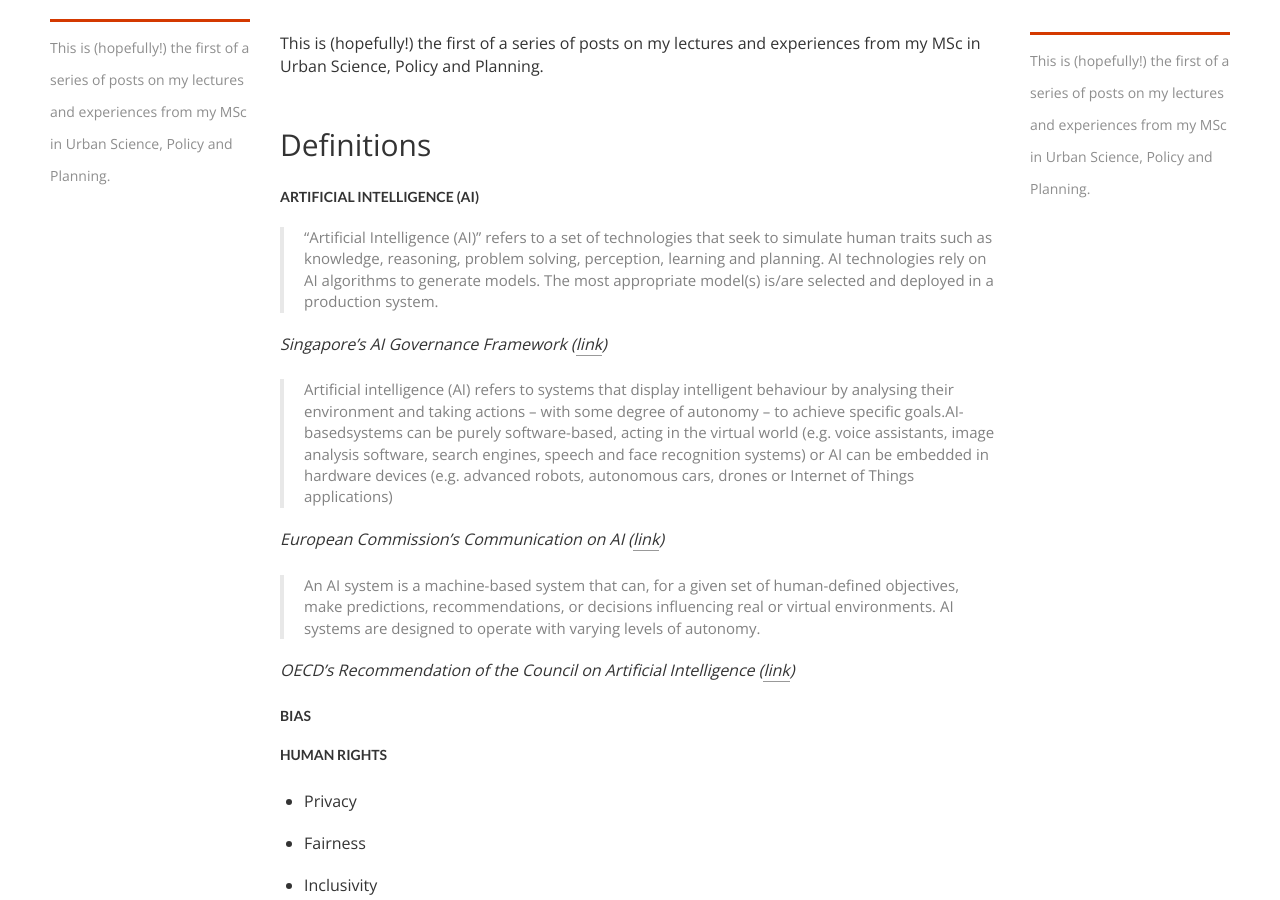
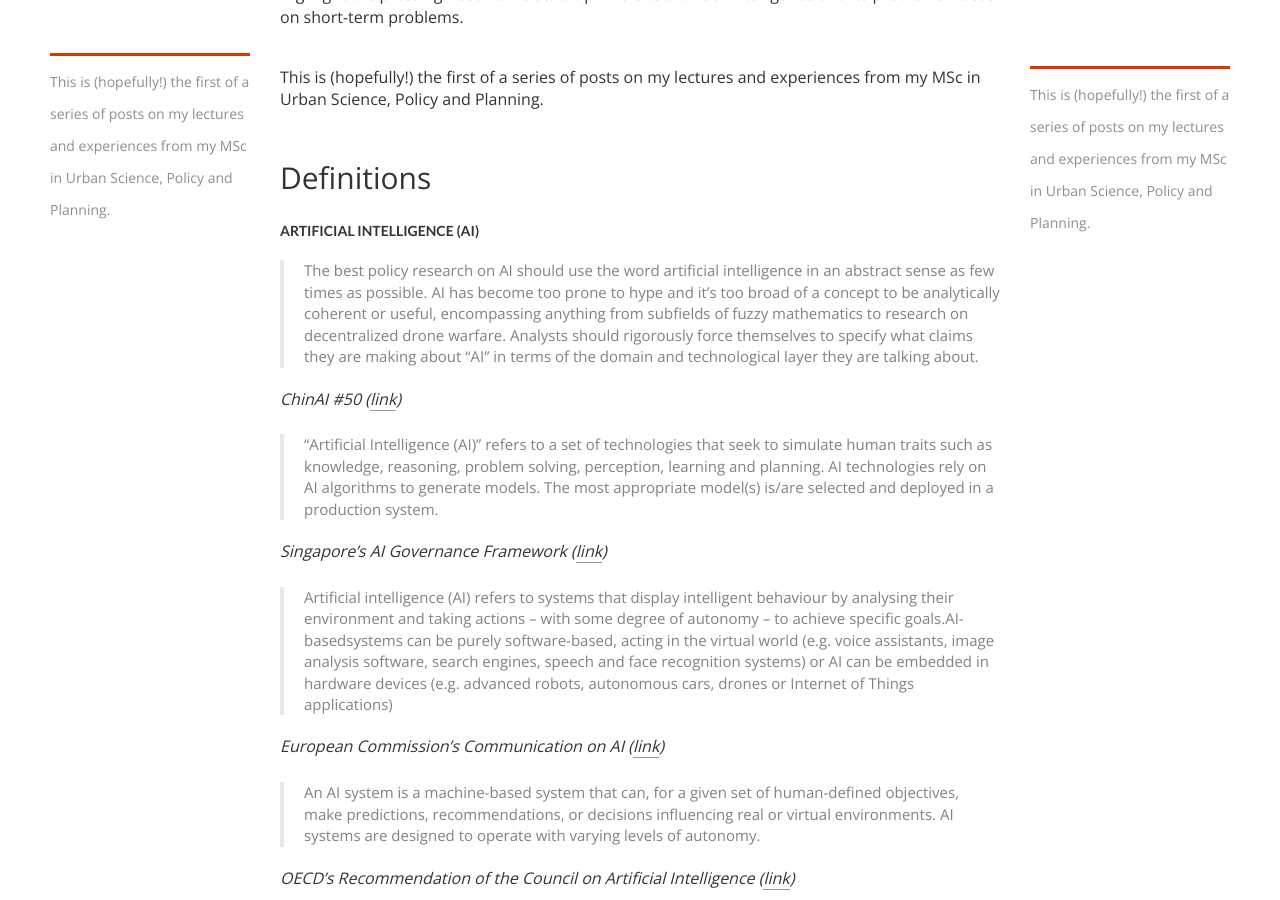
Before and after one commit to greentfrapp/project-asimov, a Jekyll site: the page built from outline_1.md, in a window 1280 px wide and 900 px high, scrolled down 1069 px. Built offline with Jekyll 4.4.1, drawn with Linux system fonts in a browser that asks for light colours; some web fonts are replaced; a style sheet for code colours, icons or effects is not loaded; some of the changed text lies outside the part shown.

Commit message:
Modified outline 1

```diff
--- a/outline.md
+++ b/outline_1.md
@@ -1,12 +1,12 @@
 ---
 layout: outline
-title: outline. \| Project Asimov
-permalink: /outline/
+title: outline 1. \| Project Asimov
+permalink: /outline_part1/
 ---
 
-# Outline
+# Outline 1
 
-## Draft outline for deliverable to Part I.
+## Draft outline for deliverable to Part I, targetting programmers and AI practitioners.
 
 #### [Project Asimov](https://greentfrapp.github.io/project-asimov/)
 
@@ -45,6 +45,10 @@ This is (hopefully!) the first of a series of posts on my lectures and experienc
 ## Definitions
 
 #### Artificial Intelligence (AI)
+
+> The best policy research on AI should use the word artificial intelligence in an abstract sense as few times as possible. AI has become too prone to hype and it’s too broad of a concept to be analytically coherent or useful, encompassing anything from subfields of fuzzy mathematics to research on decentralized drone warfare. Analysts should rigorously force themselves to specify what claims they are making about “AI” in terms of the domain and technological layer they are talking about.
+
+*ChinAI #50 ([link](https://chinai.substack.com/p/chinai-50-ft-follow-up-chinese-americans))*
 
 > “Artificial Intelligence (AI)” refers to a set of technologies that seek to simulate human traits such as knowledge, reasoning, problem solving, perception, learning and planning. AI technologies rely on AI algorithms to generate models. The most appropriate model(s) is/are selected and deployed in a production system.
 
```
